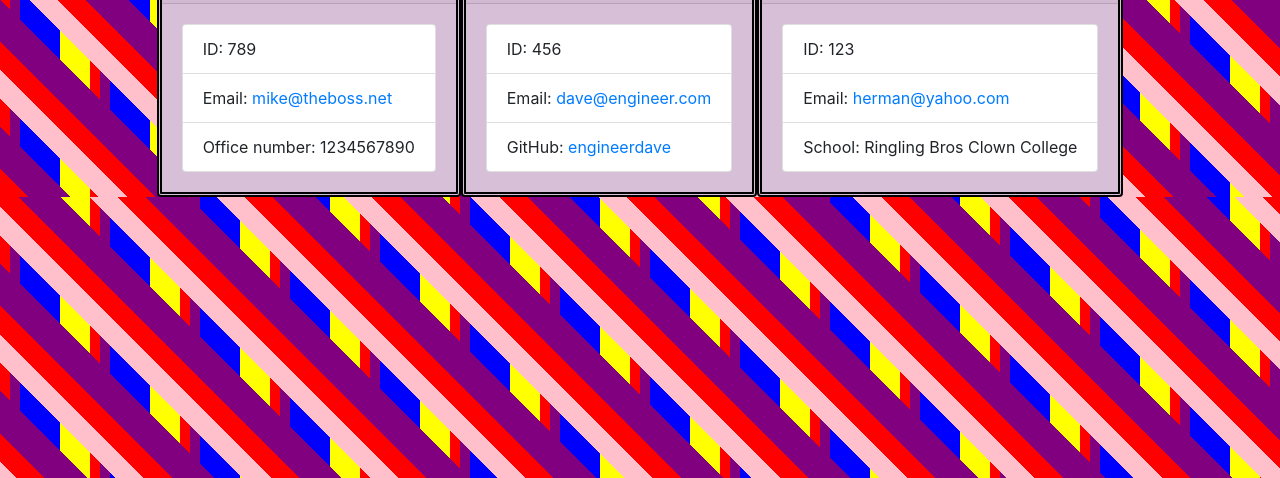
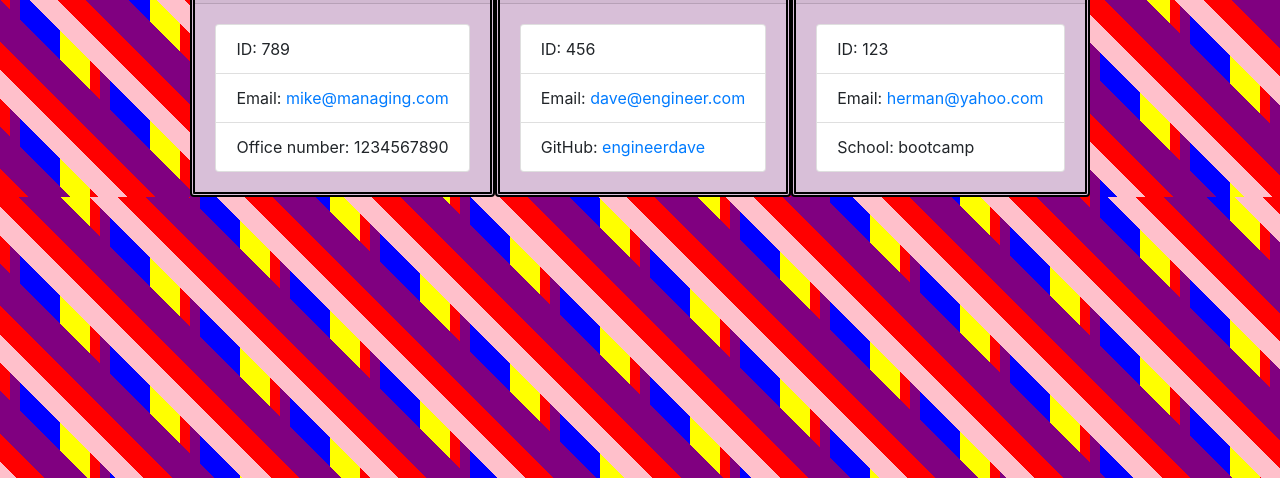
Before and after one commit to millerrich/template-engine, a website: page Develop/output/final.html in a window 1280 px wide. Shown: the part 322-800 px from the top of the page. Drawn offline with nearby package versions, Linux system fonts and the light colour scheme.

Commit message:
update README.md

```diff
--- a/Develop/output/final.html
+++ b/Develop/output/final.html
@@ -31,7 +31,7 @@
     <div class="card-body">
         <ul class="list-group">
             <li class="list-group-item">ID: 789</li>
-            <li class="list-group-item">Email: <a href="mailto:mike@theboss.net">mike@theboss.net</a></li>
+            <li class="list-group-item">Email: <a href="mailto:mike@managing.com">mike@managing.com</a></li>
             <li class="list-group-item">Office number: 1234567890</li>
         </ul>
     </div>
@@ -58,7 +58,7 @@
         <ul class="list-group">
             <li class="list-group-item">ID: 123</li>
             <li class="list-group-item">Email: <a href="mailto:herman@yahoo.com">herman@yahoo.com</a></li>
-            <li class="list-group-item">School: Ringling Bros Clown College</li>
+            <li class="list-group-item">School: bootcamp</li>
         </ul>
     </div>
 </div>
```
Also changed, not shown: README.md.
